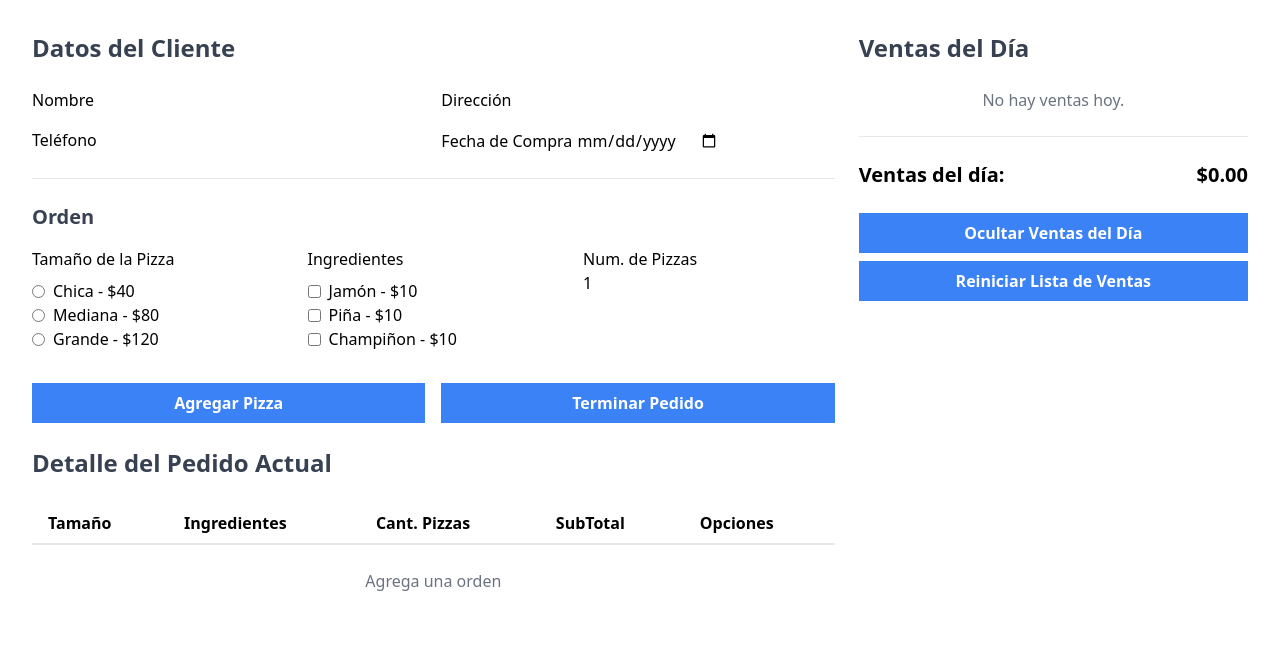
After one commit to IEVN1003-22002131/api_flask03, a Flask app: page /Pizza in a window 1280 px wide. The commit adds this page. Shown: the top 648 px of the page. Run offline with Flask 3, Linux system fonts and the light colour scheme; some libraries are stand-ins or nearby versions.

Commit message:
Pizzas - 07/11/2025

```diff
--- a/app.py
+++ b/app.py
@@ -1,19 +1,266 @@
-from flask import Flask, render_template, request
+from flask import jsonify, Flask, render_template, request, make_response, redirect, url_for, flash
+from forms import UserForm, Figuras, PizzaForm
+from datetime import datetime
+from wtforms.validators import InputRequired
+import json
+import forms
+import math
 
 app = Flask(__name__)
+app.config['SECRET_KEY'] = 'pizzeria'
+PRECIOS_TAMANO = {'Chica': 40, 'Mediana': 80, 'Grande': 120}
+PRECIOS_INGREDIENTES = {'Jamon': 10, 'Pina': 10, 'Champiñones': 10}
+
+@app.route('/Pizza', methods=['GET', 'POST'])
+def Pizza():
+    customer_data_str = request.cookies.get('customer_data', '{}')
+    customer_data = json.loads(customer_data_str)
+
+    if 'fecha' in customer_data and customer_data['fecha']:
+        try:
+            customer_data['fecha'] = datetime.strptime(customer_data['fecha'], '%Y-%m-%d').date()
+        except (ValueError, TypeError):
+            customer_data.pop('fecha', None)
+
+    if request.method == 'POST':
+        form = PizzaForm(request.form)
+    else:
+        form = PizzaForm(data=customer_data)
+
+    pizzas_pedido_str = request.cookies.get('pizzas_pedido', '[]')
+    pizzas_pedido = json.loads(pizzas_pedido_str)
+
+    ventas_str = request.cookies.get('cookie_ventas', '[]')
+    ventas = json.loads(ventas_str)
+
+    ventas_acumuladas = {}
+    total_ventas_dia = 0
+    for v in ventas:
+        nombre = v.get('nombre', 'Desconocido')
+        total = v.get('total', 0)
+        ventas_acumuladas[nombre] = ventas_acumuladas.get(nombre, 0) + total
+        total_ventas_dia += total
+
+    ventas_display = list(ventas_acumuladas.items())
+    ventas_visibles_str = request.cookies.get('ventas_visibles', 'true')
+    ventas_visibles = (ventas_visibles_str == 'true')
+    resp = make_response(redirect(url_for('Pizza')))
+
+    if request.method == 'POST':
+        accion = request.form.get('accion')
+
+        def guardar_datos_cliente(response):
+            fecha_data = form.fecha.data
+            customer_data_to_save = {
+                'nombre': form.nombre.data,
+                'direccion': form.direccion.data,
+                'telefono': form.telefono.data,
+                'fecha': fecha_data.strftime('%Y-%m-%d') if fecha_data else None
+            }
+            response.set_cookie('customer_data', json.dumps(customer_data_to_save), path='/')
+
+        if accion == 'agregar':
+            if form.tamano.validate(form) and form.num_pizzas.validate(form):
+                tamano = form.tamano.data
+                ingredientes = form.ingredientes.data
+                num_pizzas = form.num_pizzas.data
+
+                subtotal_base = PRECIOS_TAMANO.get(tamano, 0)
+                subtotal_ingredientes = sum(PRECIOS_INGREDIENTES.get(ing, 0) for ing in ingredientes)
+                subtotal_total = (subtotal_base + subtotal_ingredientes) * num_pizzas
+
+                nueva_pizza = {
+                    'tamano': tamano,
+                    'ingredientes': ", ".join(ingredientes),
+                    'num_pizzas': num_pizzas,
+                    'subtotal': subtotal_total
+                }
+
+                pizzas_pedido.append(nueva_pizza)
+
+                resp.set_cookie('pizzas_pedido', json.dumps(pizzas_pedido), path='/')
+                guardar_datos_cliente(resp)
+                return resp
+            else:
+                flash('Verifica el tamaño y cantidad de pizzas.')
+                return render_template('pizzeria.html', form=form, pizzas_pedido=pizzas_pedido, ventas_display=ventas_display, total_ventas_dia=total_ventas_dia, ventas_visibles=ventas_visibles)
+
+        elif accion == 'quitar':
+            try:
+                index_a_quitar = int(request.form.get('pizza_index'))
+                if 0 <= index_a_quitar < len(pizzas_pedido):
+                    pizzas_pedido.pop(index_a_quitar)
+
+                resp.set_cookie('pizzas_pedido', json.dumps(pizzas_pedido), path='/')
+                return resp
+            except (ValueError, TypeError):
+                flash('No se puede quitar la esta orden.')
+                return resp
+
+        elif accion == 'terminar':
+            campos_cliente_validos = (
+                form.nombre.validate(form) &
+                form.direccion.validate(form) &
+                form.telefono.validate(form) &
+                form.fecha.validate(form)
+            )
+
+            if campos_cliente_validos:
+                if not pizzas_pedido:
+                    flash('La orden minima es de una pizza"', 'error')
+                    return render_template('pizzeria.html', form=form, pizzas_pedido=pizzas_pedido, ventas_display=ventas_display, total_ventas_dia=total_ventas_dia, ventas_visibles=ventas_visibles)
+                else:
+                    total_pedido_actual = sum(p['subtotal'] for p in pizzas_pedido)
+
+                    flash(f'Total a pagar: ${total_pedido_actual:.2f}', 'success')
+
+                    nueva_venta = {
+                        'nombre': form.nombre.data,
+                        'direccion': form.direccion.data,
+                        'telefono': form.telefono.data,
+                        'fecha': form.fecha.data.strftime('%d-%m-%Y'),
+                        'total': total_pedido_actual
+                    }
+                    ventas.append(nueva_venta)
+
+                    resp.set_cookie('cookie_ventas', json.dumps(ventas), path='/')
+                    resp.set_cookie('pizzas_pedido', '[]', max_age=0, path='/')
+                    resp.set_cookie('customer_data', '{}', max_age=0, path='/')
+                    resp.set_cookie('ventas_visibles', 'true', path='/')
+                    return resp
+            else:
+                flash('Registra los datos de la orden.', 'error')
+                return render_template('pizzeria.html', form=form, pizzas_pedido=pizzas_pedido, ventas_display=ventas_display, total_ventas_dia=total_ventas_dia, ventas_visibles=ventas_visibles)
+
+        elif accion == 'limpiar_ventas':
+            flash('No hay ventas recientes', 'info')
+            resp.set_cookie('cookie_ventas', '[]', max_age=0, path='/')
+            return resp
+
+        elif accion == 'toggle_ventas':
+            if ventas_visibles:
+                ventas_visibles_nuevo = 'false'
+            else:
+                ventas_visibles_nuevo = 'true'
+
+            resp.set_cookie('ventas_visibles', ventas_visibles_nuevo, path='/')
+            return resp
+
+    return render_template('pizzeria.html',
+                           form=form,
+                           pizzas_pedido=pizzas_pedido,
+                           ventas_display=ventas_display,
+                           total_ventas_dia=total_ventas_dia,
+                           ventas_visibles=ventas_visibles)
+
+# ------------------------------------------------------------------------
+
 
 @app.route('/')
 def home():
-    return "Hello Papu"
+    return "Holaaaa"
 
 @app.route("/index")
 def index():
-
     titulo= "IEVN1003 - PWA"
     listado= ["Opera 1", "Opera 2","Opera 3", "Opera 4"]
 
     return render_template('/index.html', titulo = titulo, listado = listado)
 
+@app.route("/Alumnos", methods=['GET','POST'])
+def alumnos():
+    mat=0
+    nom=""
+    ape=""
+    em=""
+    estudiantes=[]
+    datos={}
+
+    alumnos_clase=UserForm(request.form)
+    if request.method== 'POST'and alumnos_clase.validate():
+        mat=alumnos_clase.matricula.data
+        nom=alumnos_clase.nombre.data
+        ape=alumnos_clase.apellido.data
+        em=alumnos_clase.email.data
+        datos={"matricula":mat, "nombre":nom, "apellido":ape, "correo":em}
+
+        datos_str=request.cookies.get('estudiante')
+        if not datos_str:
+            return"No hay cookies"
+        tem=json.loads(datos_str)
+        estudiantes=tem
+        estudiantes=json.loads(datos_str)
+        print(type(estudiantes))
+        estudiantes.append(datos)
+
+    response=make_response(render_template('alumnos.html', form=alumnos_clase,
+                              mat=mat,nom=nom,ape=ape,em=em))
+
+    response.set_cookie('estudiante', json.dumps(estudiantes))
+    return response
+
+@app.route("/get_cookie")
+def get_cookie():
+    datos_str=request.cookies.get('estudiante')
+    if not datos_str:
+        return"No hay cookies"
+    datos=json.loads(datos_str)
+    return jsonify(datos)
+
+@app.route('/figuras', methods=['GET', 'POST'])
+def figuras():
+    formulario = Figuras(request.form)
+    area = None
+    nombrefig = ""
+    figura_seleccionada = None
+
+    if request.method == 'POST':
+        formafig = formulario.forma.data
+        figura_seleccionada = formafig
+        if formafig == 'triangle':
+            formulario.altura.validators = [InputRequired(message="Se requiere la altura.")]
+        elif formafig == 'rectangle':
+            formulario.largo.validators = [InputRequired(message="Se requiere el largo.")]
+            formulario.ancho.validators = [InputRequired(message="Se requiere el ancho.")]
+        elif formafig == 'circle':
+            formulario.radio.validators = [InputRequired(message="Se requiere el radio.")]
+        elif formafig == 'pentagon':
+            formulario.lado.validators = [InputRequired(message="Se requiere el lado.")]
+
+
+        if formulario.validate():
+            try:
+                if formafig == 'triangle':
+                    base = formulario.base.data
+                    altura = formulario.altura.data
+                    area = 0.5 * base * altura
+                    nombrefig = "Triángulo"
+
+                elif formafig == 'rectangle':
+                    largo = formulario.largo.data
+                    ancho = formulario.ancho.data
+                    area = largo * ancho
+                    nombrefig = "Rectángulo"
+
+                elif formafig == 'circle':
+                    radio = formulario.radio.data
+                    area = math.pi * (radio**2)
+                    nombrefig = "Círculo"
+
+                elif formafig == 'pentagon':
+                    lado = formulario.lado.data
+                    apotema = (lado / 2) / math.tan(math.radians(36))
+                    area = (5 / 2) * lado * apotema
+                    nombrefig = "Pentágono"
+
+            except TypeError:
+                pass
+
+    return render_template('figuras.html',
+                           form=formulario,
+                           area=area,
+                           nombrefig=nombrefig,
+                           figura_seleccionada=figura_seleccionada)
 @app.route('/distancia')
 def distancia():
     return render_template('/distancia.html')
--- /dev/null
+++ b/forms.py
@@ -0,0 +1,77 @@
+from wtforms import Form
+from wtforms import StringField, RadioField, SelectMultipleField, IntegerField, DateField
+from wtforms import validators, widgets, SubmitField,FloatField, EmailField
+from wtforms.validators import InputRequired, Optional
+
+
+class UserForm(Form):
+    matricula=IntegerField('Matricula',
+    [validators.DataRequired(message= "La matricula es obligatoria")])
+
+    nombre=StringField('Nombre',
+    [validators.DataRequired(message= "El Campo es requerido")])
+
+    apellido=StringField('Apellido',
+    [validators.DataRequired(message= "El Campo es requerido")])
+
+    email=EmailField('Email',
+    [validators.Email(message= "Ingrese Correo Valido")])
+
+class Figuras(Form):
+    forma = RadioField(
+        'Seleccione una forma: ',
+        choices=[
+            ('triangle', 'Triangulo'),
+            ('rectangle', 'Rectangulo'),
+            ('circle', 'Circulo'),
+            ('pentagon', 'Pentagono')
+        ],
+        validators=[InputRequired(message="Selecciona una forma para calcular")]
+    )
+
+    base = FloatField('Base: ', validators=[Optional()])
+    altura = FloatField('Altura: ', validators=[Optional()])
+    largo = FloatField('Largo: ', validators=[Optional()])
+    ancho = FloatField('Ancho: ', validators=[Optional()])
+    radio = FloatField('Radio: ', validators=[Optional()])
+    lado = FloatField('Longitud de un lado: ', validators=[Optional()])
+    enviar = SubmitField('Calcular Area')
+
+
+class PizzaForm(Form):
+    nombre = StringField('Nombre', [
+        validators.DataRequired(message='Este dato es obligatorio')
+    ])
+    direccion = StringField('Dirección', [
+        validators.DataRequired(message='Este dato es obligatorio')
+    ])
+    telefono = StringField('Teléfono', [
+        validators.DataRequired(message='Este dato es obligatorio'),
+        validators.Length(min=7, max=10, message='El teléfono debe tener max. 10 digitos')
+    ])
+    fecha = DateField('Fecha de Compra', format='%Y-%m-%d', validators=[
+        validators.DataRequired(message='Este dato es obligatorio')
+    ])
+
+    tamano = RadioField('Tamaño de la Pizza', choices=[
+        ('Chica', 'Chica - $40'),
+        ('Mediana', 'Mediana - $80'),
+        ('Grande', 'Grande - $120')
+    ], validators=[validators.Optional()])
+
+    ingredientes = SelectMultipleField('Ingredientes', choices=[
+        ('Jamon', 'Jamón - $10'),
+        ('Pina', 'Piña - $10'),
+        ('Champiñones', 'Champiñon - $10')
+    ],
+    widget=widgets.ListWidget(prefix_label=False),
+    option_widget=widgets.CheckboxInput(),
+    validators=[validators.Optional()]
+    )
+
+    num_pizzas = IntegerField('Num. de Pizzas',
+        default=1,
+        validators=[
+            validators.NumberRange(min=1, message='Minimo 1 pizza por orden'),
+            validators.Optional()
+        ])
--- /dev/null
+++ b/templates/_macros.html
@@ -0,0 +1,60 @@
+{% macro campo1(name,placeholder,type="text")%}
+        <div class="mb-3">
+            <label for="n1" class="form-label">N1</label>
+            <input type="text" class="form-control" id="n1" name="n1"
+            placeholder="{{placeholder}}">
+        </div>
+{%endmacro%}
+
+{% macro campoNuevo(field) %}
+<dt>{{field.label}}</dt>
+<dd>{{ field(**kwargs)|safe }}
+        {% if field.errors %}
+        <ul class="errors">
+        {% for error in field.errors %}
+        <li>{{ error }}</li>
+        {% endfor %}
+        </ul>
+            {% endif %}
+        </dd>
+        {% endmacro %}
+
+
+{% macro render_field(field, class='', type=None) %}
+  <div class="form-group">
+
+    {{ field.label(class="form-label") }}
+
+    {% if field.type == 'RadioField' %}
+        <div class="radio-list mt-2">
+            {% for subfield in field %}
+                <label class="flex items-center gap-2 cursor-pointer">
+                    {{ subfield(class="form-radio") }}
+                    <span>{{ subfield.label.text }}</span>
+                </label>
+            {% endfor %}
+        </div>
+    {% elif field.type == 'SelectMultipleField' %}
+        <div class="checkbox-list mt-2">
+            {% for subfield in field %}
+                <label class="flex items-center gap-2 cursor-pointer">
+                    {{ subfield(class="form-checkbox") }}
+                    <span>{{ subfield.label.text }}</span>
+                </label>
+            {% endfor %}
+        </div>
+    {% else %}
+        {% if type %}
+            {{ field(class=class, type=type) }}
+        {% else %}
+            {{ field(class=class) }}
+        {% endif %}
+    {% endif %}
+
+    {% if field.errors %}
+      {% for error in field.errors %}
+        <p classclassName="error">{{ error }}</p>
+      {% endfor %}
+    {% endif %}
+  </div>
+{% endmacro %}
--- /dev/null
+++ b/templates/pizzeria.html
@@ -0,0 +1,152 @@
+<!DOCTYPE html>
+<html lang="es">
+<head>
+    <meta charset="UTF-8">
+    <meta name="viewport" content="width=device-width, initial-scale=1.0">
+    <title>Pizzería</title>
+    <script src="https://cdn.tailwindcss.com"></script>
+</head>
+<body class="p-8">
+
+    {% import "_macros.html" as macros %}
+
+    <div class="max-w-7xl mx-auto">
+        {% with messages = get_flashed_messages(with_categories=true) %}
+            {% if messages %}
+                <ul class="flash-messages">
+                {% for category, message in messages %}
+                    <li class="{{ 'flash-success' if category == 'success' else 'flash-error' }}">{{ message }}</li>
+                {% endfor %}
+                </ul>
+            {% endif %}
+        {% endwith %}
+
+        <div class="grid grid-cols-1 md:grid-cols-3 gap-6">
+
+            <div class="md:col-span-2">
+                <form method="POST" action="{{ url_for('Pizza') }}" novalidate>
+                    <div class="card">
+                        <h2 class="text-2xl font-semibold mb-6 text-gray-700">Datos del Cliente</h2>
+
+                        <div class="grid grid-cols-1 sm:grid-cols-2 gap-4 mb-6">
+                            {{ macros.render_field(form.nombre, class="form-input") }}
+                            {{ macros.render_field(form.direccion, class="form-input") }}
+                            {{ macros.render_field(form.telefono, class="form-input") }}
+                            {{ macros.render_field(form.fecha, class="form-input", type="date") }}
+                        </div>
+
+                        <hr class="my-6">
+
+                        <h3 class="text-xl font-semibold mb-4 text-gray-700">Orden</h3>
+                        <div class="grid grid-cols-1 sm:grid-cols-3 gap-6">
+                            {{ macros.render_field(form.tamano, class="form-input") }}
+                            {{ macros.render_field(form.ingredientes, class="form-input") }}
+                            {{ macros.render_field(form.num_pizzas, class="form-input", type="number") }}
+                        </div>
+
+                        <div class="flex gap-4 mt-8">
+                            <button type="submit" name="accion" value="agregar" class="w-full bg-blue-500 text-white font-semibold py-2 px-4">
+                                Agregar Pizza
+                            </button>
+                            <button type="submit" name="accion" value="terminar" class="w-full bg-blue-500 text-white font-semibold py-2 px-4">
+                                Terminar Pedido
+                            </button>
+                        </div>
+                    </div>
+                </form>
+
+                <br>
+
+                <div class="card">
+                    <h2 class="text-2xl font-semibold mb-6 text-gray-700">Detalle del Pedido Actual</h2>
+                    <table class="w-full text-left">
+                        <thead>
+                            <tr class="border-b-2 border-gray-200">
+                                <th class="py-2 px-4">Tamaño</th>
+                                <th class="py-2 px-4">Ingredientes</th>
+                                <th class="py-2 px-4">Cant. Pizzas</th>
+                                <th class="py-2 px-4">SubTotal</th>
+                                <th class="py-2 px-4">Opciones</th>
+                            </tr>
+                        </thead>
+                        <tbody>
+                            {% if pizzas_pedido %}
+                                {% for pizza in pizzas_pedido %}
+                                <tr class="border-b border-gray-100">
+                                    <td class="py-3 px-4">{{ pizza.tamano }}</td>
+                                    <td class="py-3 px-4">{{ pizza.ingredientes }}</td>
+                                    <td class="py-3 px-4">{{ pizza.num_pizzas }}</td>
+                                    <td class="py-3 px-4">${{ "%.2f"|format(pizza.subtotal) }}</td>
+                                    <td class="py-3 px-4">
+                                        <form method="POST" class="m-0">
+                                            <input type="hidden" name="pizza_index" value="{{ loop.index0 }}">
+                                            <button type="submit" name="accion" value="quitar" class="btn btn-danger btn-sm">
+                                                Quitar
+                                            </button>
+                                        </form>
+                                    </td>
+                                </tr>
+                                {% endfor %}
+                            {% else %}
+                                <tr>
+                                    <td colspan="5" class="py-6 px-4 text-center text-gray-500">Agrega una orden</td>
+                                </tr>
+                            {% endif %}
+                        </tbody>
+                    </table>
+                </div>
+            </div>
+
+            <div class="md:col-span-1">
+                <div class="card">
+                    <h2 class="text-2xl font-semibold mb-6 text-gray-700">Ventas del Día</h2>
+
+                    {% if ventas_visibles %}
+
+                        <div class="space-y-4">
+                            {% if ventas_display %}
+                                {% for nombre, total in ventas_display %}
+                                <div class="flex justify-between items-center bg-gray-50 p-4 rounded-lg">
+                                    <span class="font-medium text-gray-800">{{ nombre }}</span>
+                                    <span class="font-bold text-lg text-green-600">${{ "%.2f"|format(total) }}</span>
+                                </div>
+                                {% endfor %}
+                            {% else %}
+                                <p class="text-center text-gray-500">No hay ventas hoy.</p>
+                            {% endif %}
+                        </div>
+
+                        <hr class="my-6">
+
+                        <div class="flex justify-between items-center text-xl font-bold">
+                            <span>Ventas del día:</span>
+                            <span class="">${{ "%.2f"|format(total_ventas_dia) }}</span>
+                        </div>
+
+                    {% endif %}
+
+                    <form method="POST" action="{{ url_for('Pizza') }}" class="mt-6">
+                        <input type="hidden" name="accion" value="toggle_ventas">
+                        <button type="submit" class="w-full bg-blue-500 text-white font-semibold py-2 px-4">
+                            {% if ventas_visibles %}
+                                Ocultar Ventas del Día
+                            {% else %}
+                                Mostrar Ventas del Día
+                            {% endif %}
+                        </button>
+                    </form>
+
+                    <form method="POST" action="{{ url_for('Pizza') }}" class="mt-2">
+                        <input type="hidden" name="accion" value="limpiar_ventas">
+                        <button type="submit" class="w-full bg-blue-500 text-white font-semibold py-2 px-4">
+                            Reiniciar Lista de Ventas
+                        </button>
+                    </form>
+
+                </div>
+            </div>
+
+        </div>
+    </div>
+</body>
+</html>
```
Also changed, not shown: requirements.txt (+5 -2 lines), templates/Alumnos.html (added, +23 -0 lines), templates/distancia.html (+8 -0 lines), templates/figuras.html (added, +90 -0 lines).
